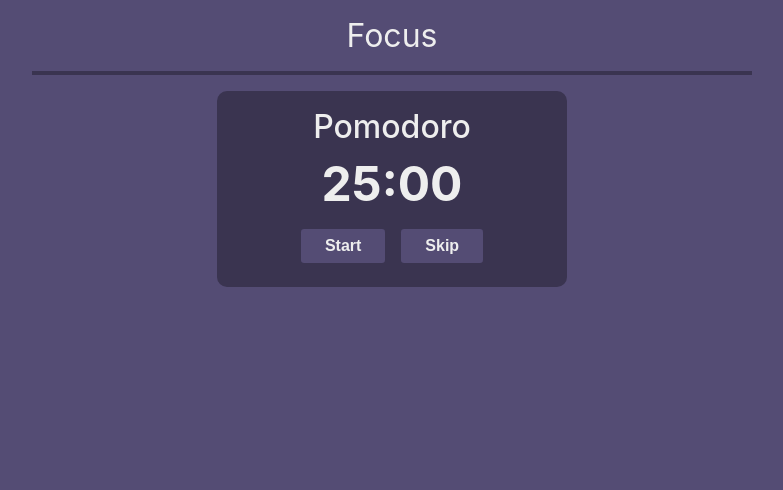
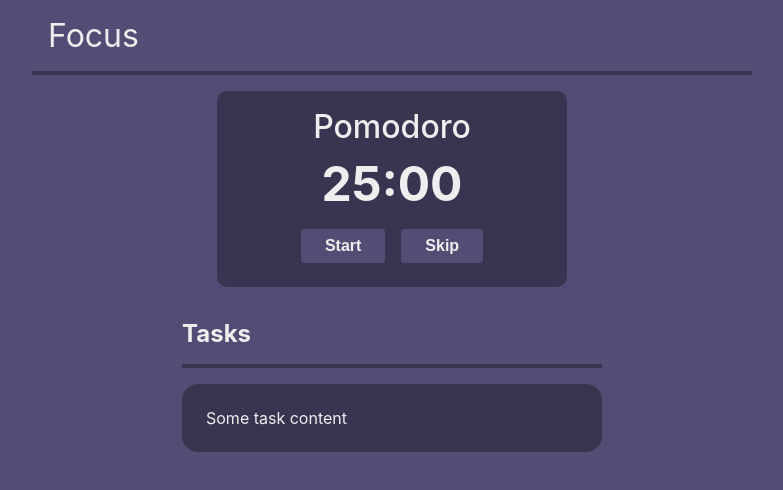
Before and after one commit to RioBits/focus-app, a React (Create React App) app: page / in a window 1280 px wide. Shown: the top 490 px of the page, without its empty margins (248-1031 px from the left). Built offline with nearby package versions, Linux system fonts and the light colour scheme.

Commit message:
Add Tasks

```diff
--- a/src/App.jsx
+++ b/src/App.jsx
@@ -1,6 +1,7 @@
-import Timer from './components/Timer'
 import styles from './App.module.css'
 import Header from './components/Header'
+import Timer from './components/Timer'
+import Tasks from './components/Tasks'
 
 function App() {
   return (
@@ -8,6 +9,7 @@ function App() {
       <Header />
       <main className={styles.container}>
         <Timer />
+        <Tasks />
       </main>
     </div>
   )
--- a/src/App.module.css
+++ b/src/App.module.css
@@ -1,10 +1,3 @@
 .app {
-  text-align: center;
   min-height: 100vh;
 }
-
-.container {
-  display: flex;
-  align-items: center;
-  justify-content: center;
-}
--- /dev/null
+++ b/src/components/Tasks/Task/Task.module.css
@@ -0,0 +1,5 @@
+.container {
+  border-radius: 1rem;
+  background-color: #3a3450;
+  padding: 1.5rem;
+}
--- /dev/null
+++ b/src/components/Tasks/Task/index.jsx
@@ -0,0 +1,11 @@
+import styles from './Task.module.css'
+
+const Task = () => {
+  return (
+    <div className={styles.container}>
+      <p className={styles.content}>Some task content</p>
+    </div>
+  )
+}
+
+export default Task
--- /dev/null
+++ b/src/components/Tasks/Tasks.module.css
@@ -0,0 +1,15 @@
+.container {
+  color: #eeeeee;
+  max-width: 420px;
+  margin: auto;
+}
+
+.title {
+  font-size: 1.5rem;
+  border-bottom: 4px solid #3a3450;
+  padding: 1rem 0;
+}
+
+.tasks {
+  margin: 1rem 0;
+}
--- /dev/null
+++ b/src/components/Tasks/index.jsx
@@ -0,0 +1,15 @@
+import styles from './Tasks.module.css'
+import Task from './Task'
+
+const Tasks = () => {
+  return (
+    <div className={styles.container}>
+      <h2 className={styles.title}>Tasks</h2>
+      <div className={styles.tasks}>
+        <Task />
+      </div>
+    </div>
+  )
+}
+
+export default Tasks
--- a/src/components/Timer/Timer.module.css
+++ b/src/components/Timer/Timer.module.css
@@ -4,8 +4,9 @@
   width: 350px;
   max-width: 350px;
   border-radius: 10px;
-  margin: 1rem;
+  margin: 1rem auto;
   padding: 1rem;
+  text-align: center;
 }
 
 .container h1 {
```
